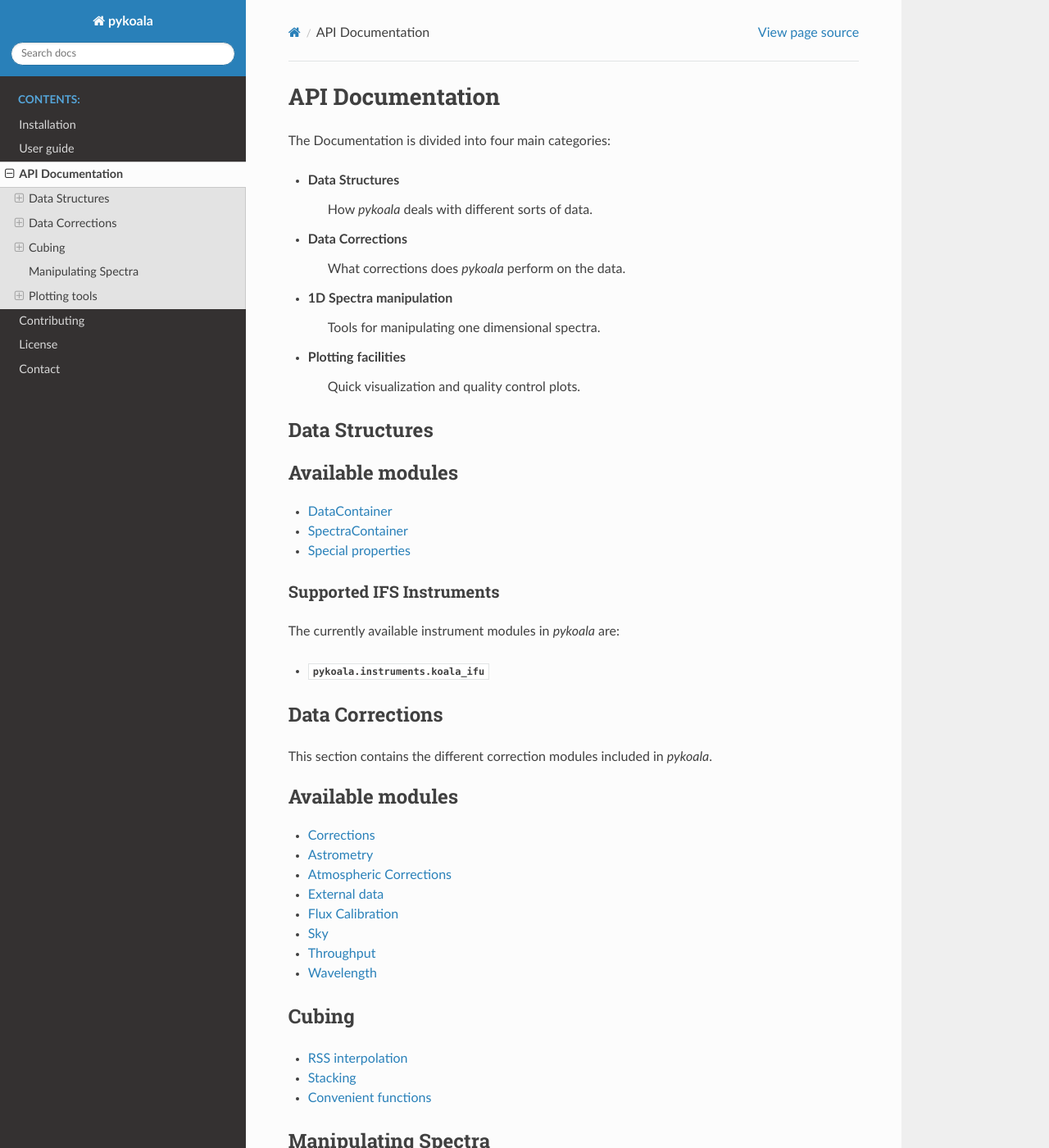
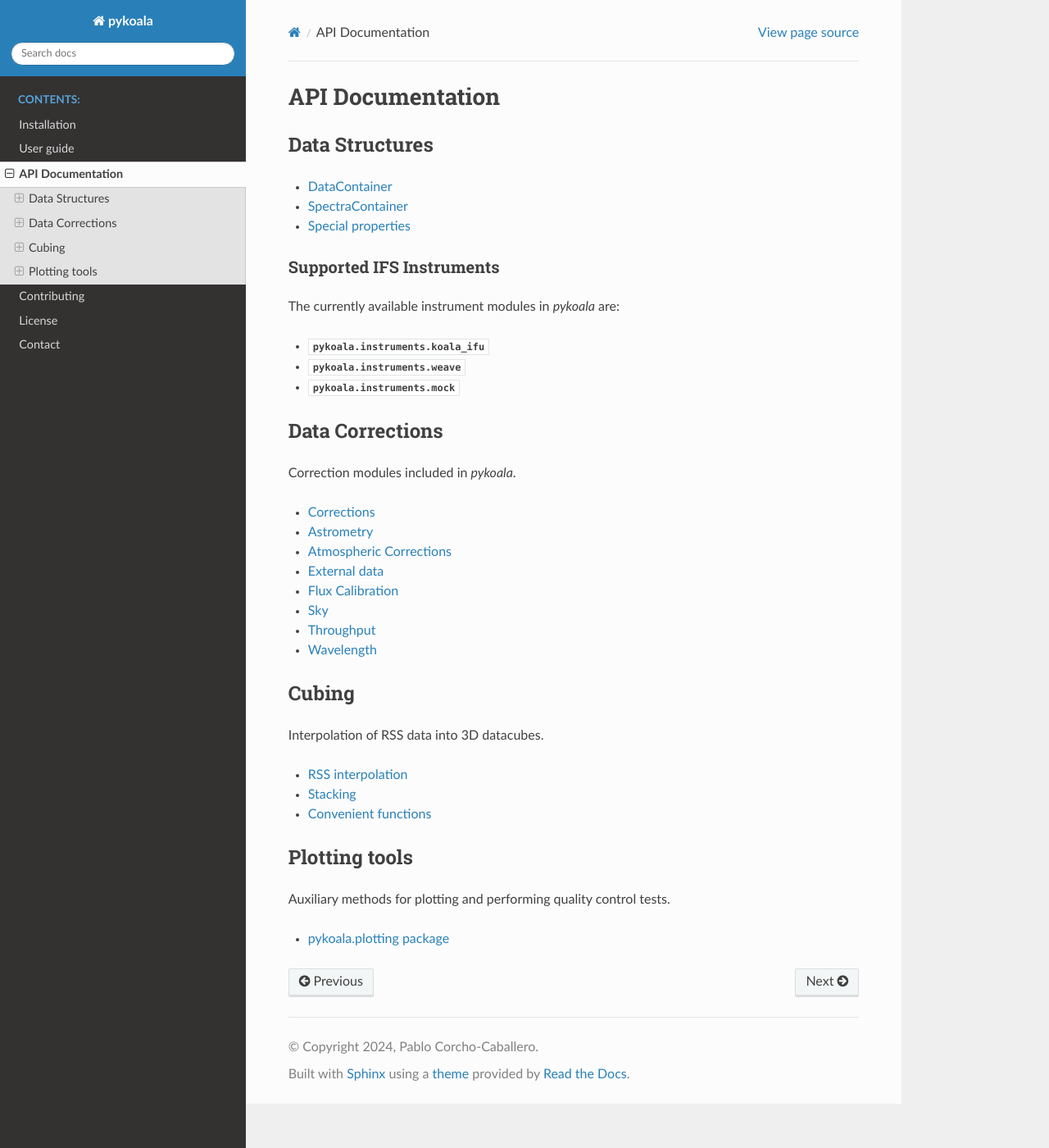
Before and after one commit to pykoala/pykoala, a Sphinx documentation site: the page built from docs/api/api.rst, in a window 1280 px wide and 1400 px high. Shown: the whole window at 82% size. Built offline with Sphinx 7.4.7 and the Read the Docs theme 3.1.0, drawn with Linux system fonts in a browser that asks for light colours; formulas are drawn with MathJax 3; pages that are not in the unit, such as notebooks, are missing from menus; some of the changed text lies outside the part shown.

Commit message:
update api

```diff
--- a/docs/api/api.rst
+++ b/docs/api/api.rst
@@ -1,24 +1,11 @@
 API Documentation
 =================
-
-The Documentation is divided into four main categories:
-
-- Data Structures
-   How `pykoala` deals with different sorts of data.
-- Data Corrections
-   What corrections does `pykoala` perform on the data.
-- 1D Spectra manipulation
-   Tools for manipulating one dimensional spectra.
-- Plotting facilities
-   Quick visualization and quality control plots.
 
 Data Structures
 ---------------
 
 .. toctree:: pykoala.data_container
-   :maxdepth: 1
-   :caption: Available modules
-
+   :titlesonly:
 
 .. _supported_instruments:
 
@@ -28,34 +15,31 @@ Supported IFS Instruments
 The currently available instrument modules in `pykoala` are:
 
 - :class:`pykoala.instruments.koala_ifu`
-
+- :class:`pykoala.instruments.weave`
+- :class:`pykoala.instruments.mock`
 
 Data Corrections
 ----------------
 
-This section contains the different correction modules included in `pykoala`.
+Correction modules included in `pykoala`.
 
 .. toctree:: pykoala.corrections
    :maxdepth: 1
-   :caption: Available modules
-
 
 Cubing
 ------
 
+Interpolation of RSS data into 3D datacubes.
+
+
 .. toctree:: pykoala.cubing
    :maxdepth: 1
-
-Manipulating Spectra
---------------------
-
-Tools for manipulating 1D spectra.
 
 
 Plotting tools
 --------------
 
-Useful methods for plotting and performing quality control tests.
+Auxiliary methods for plotting and performing quality control tests.
 
 .. toctree:: pykoala.plotting
-   :maxdepth: 1
+   :titlesonly:
```
